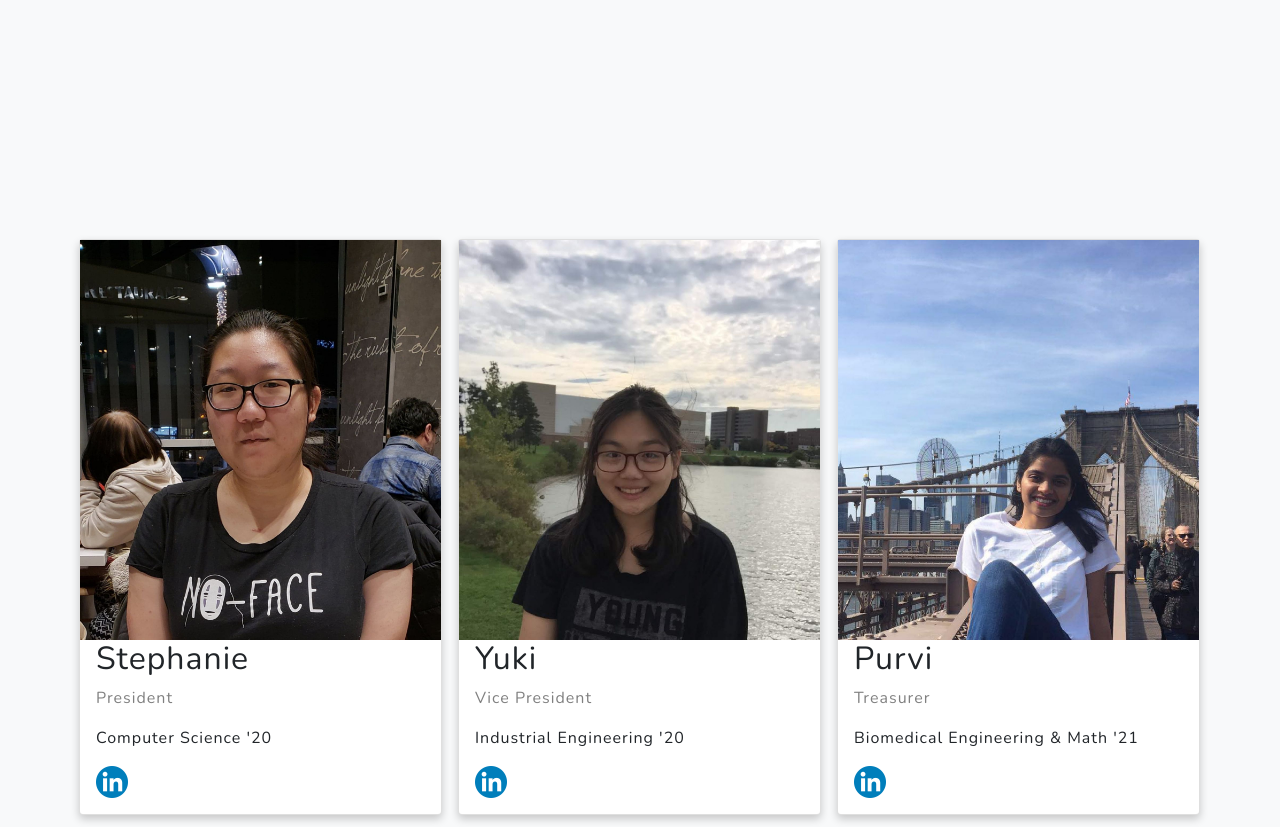
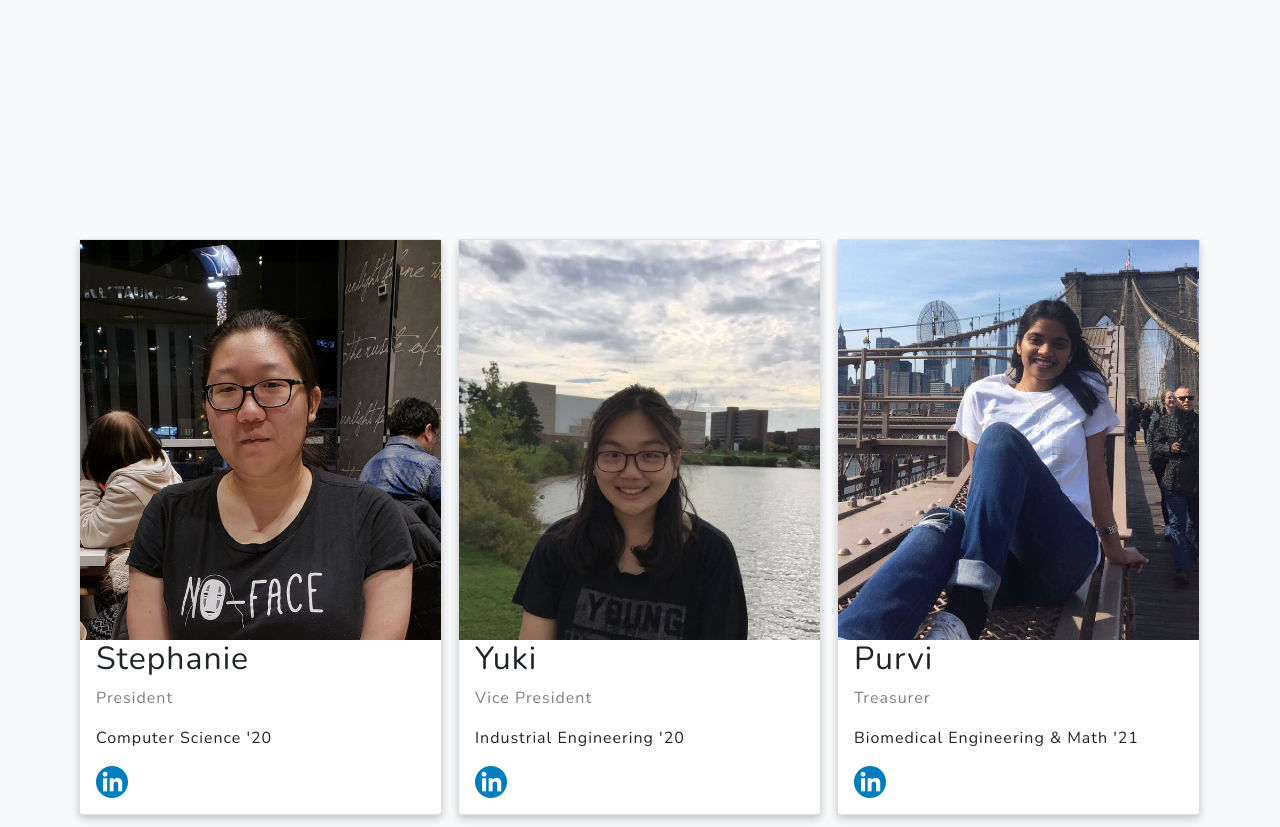
Before and after one commit to markphilipb/SASE-Site, a Flask app: page / in a window 1280 px wide. Shown: the part 3214-4041 px from the top of the page. Run offline with Flask 2, Linux system fonts and the light colour scheme; some libraries are stand-ins or nearby versions.

Commit message:
new purvi pic

```diff
--- a/app/templates/startbootstrap-grayscale-gh-pages/index.html
+++ b/app/templates/startbootstrap-grayscale-gh-pages/index.html
@@ -234,7 +234,7 @@
 
   <div class="column">
     <div class="card">
-      <img src="static/eboardnew/purvi_1.jpg" alt="purvi" style="width:100%">
+      <img src="static/eboardnew/purvi_2.jpg" alt="purvi" style="width:100%">
       <div class="container">
         <h2>Purvi</h2>
         <p class="title">Treasurer</p>
```
Also changed, not shown: app/static/eboardnew/purvi_2.jpg (added).
